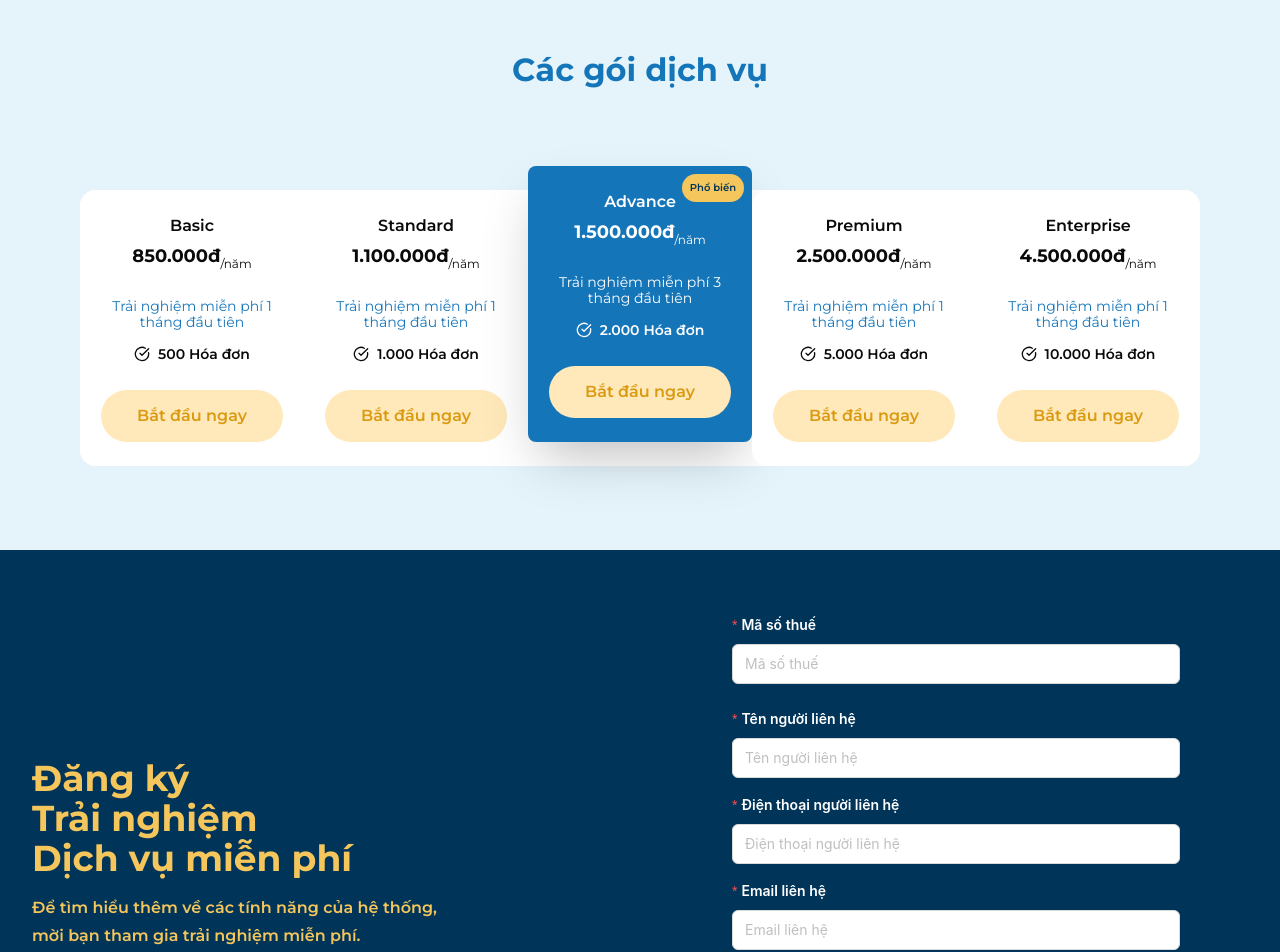
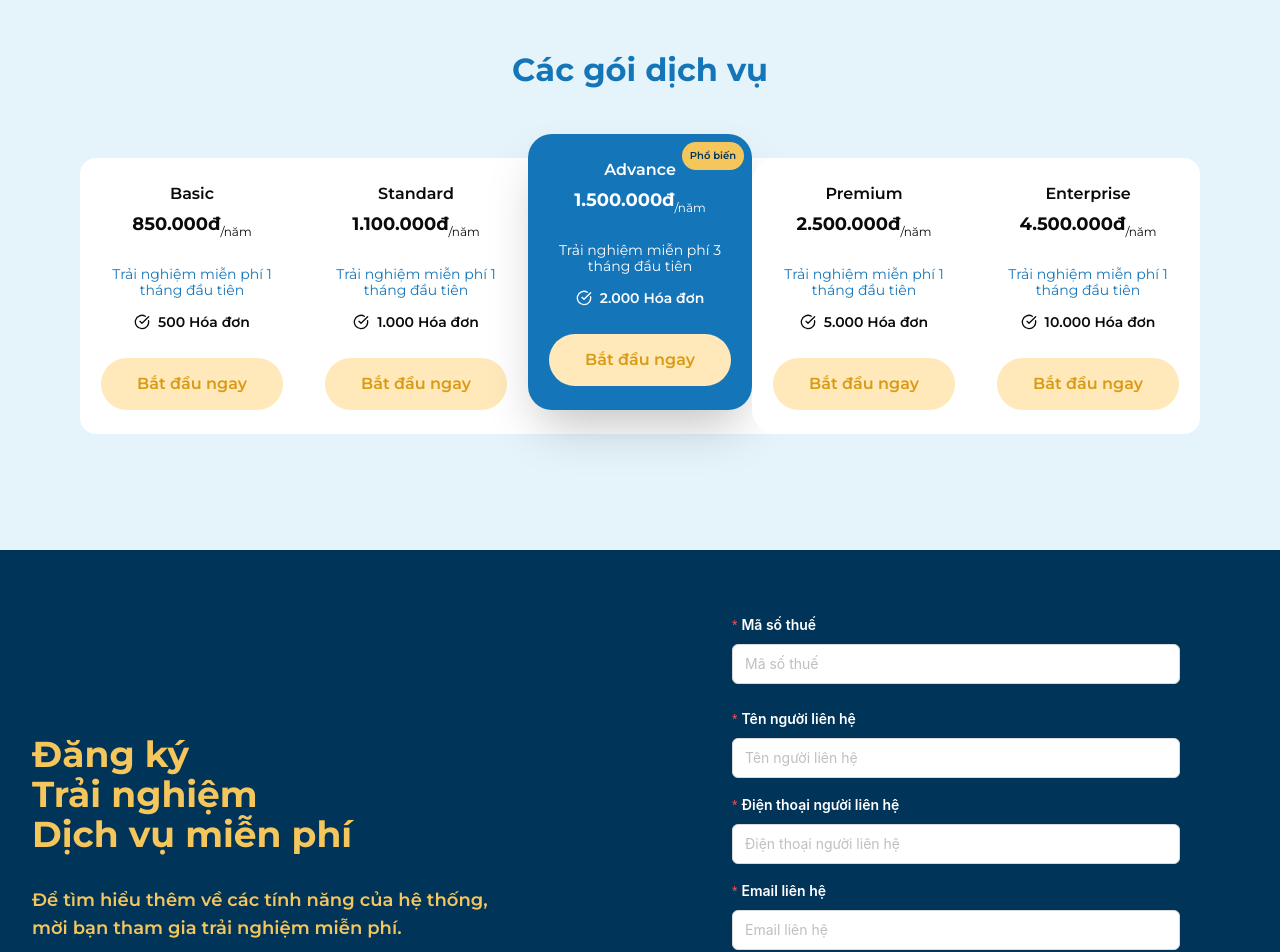
Before and after one commit to huydq7/EVS-Pratek, a Next.js app: page / in a window 1280 px wide. Shown: the part 1500-2452 px from the top of the page. Built offline with nearby package versions, Linux system fonts and the light colour scheme.

Commit message:
fix bug UI

```diff
--- a/components/Footer/footer.tsx
+++ b/components/Footer/footer.tsx
@@ -70,7 +70,7 @@ const CustomFooter: React.FC = () => {
   return (
     <footer className="bg-gray-100 py-8 px-4 sm:px-6 lg:px-8 font-montserrat">
       <div className="max-w-7xl mx-auto">
-        <div className="flex flex-col md:flex-row justify-between items-center mb-8">
+        <div className="flex flex-row justify-between items-center mb-8">
           <Image
             src="/Logo.svg"
             alt="logo"
@@ -118,6 +118,7 @@ export const Footer: React.FC = () => {
   const isMobile = useMediaQuery("(max-width: 640px)");
   const isTablet = useMediaQuery("(min-width: 641px) and (max-width: 1024px)");
   const isSmallMobile = useMediaQuery("(max-width: 433px)");
+
   return (
     <>
       <section className="bg-[#003459] text-brand-secondary-medium py-16 px-4 sm:px-6 lg:px-8 font-montserrat">
@@ -132,9 +133,10 @@ export const Footer: React.FC = () => {
               >
                 {isSmallMobile ? (
                   <>
-                    Đăng ký <br />
-                    Trải nghiệm dịch vụ <br />
-                    <span className="whitespace-nowrap">miễn phí</span>
+                    <span className="block text-2xl">Đăng ký</span>
+                    <span className="block text-lg mt-2">
+                      Trải nghiệm dịch vụ miễn phí
+                    </span>
                   </>
                 ) : isMobile || isTablet ? (
                   "Đăng ký trải nghiệm dịch vụ miễn phí."
@@ -149,7 +151,7 @@ export const Footer: React.FC = () => {
 
               <div
                 className={cn(
-                  "text-xlmb-8 text-brand-secondary-medium font-semibold",
+                  "text-[18px] lg:leading-7 mb-8 text-brand-secondary-medium font-semibold lg:mt-8",
                   (isMobile || isTablet) && "text-[16px] font-normal"
                 )}
               >
@@ -166,7 +168,6 @@ export const Footer: React.FC = () => {
     </>
   );
 };
-
 function getFieldLabel(field: string): string {
   const labels: { [key: string]: string } = {
     taxId: "Mã số thuế",
--- a/components/Heading/Navbar/navbar.tsx
+++ b/components/Heading/Navbar/navbar.tsx
@@ -78,7 +78,7 @@ export const Navbar = () => {
 
           <div className="md:hidden">
             <button onClick={toggleMenu}>
-              <Menu size={24} className="text-brand-primary-veryDark" />
+              <Menu size={24} className="text-brand-primary-veryDark mt-2" />
             </button>
           </div>
         </div>
--- a/components/Service/service.tsx
+++ b/components/Service/service.tsx
@@ -22,10 +22,10 @@ const PricingCard: React.FC<PricingCardProps> = (props) => {
   return (
     <div
       className={cn(
-        "relative bg-white group cursor-pointer px-4 py-6 flex flex-col items-center justify-between rounded-2xl transition-all duration-300",
+        "relative bg-white group cursor-pointer px-4 py-6 flex flex-col items-center justify-between rounded-3xl transition-all duration-300",
         "w-full h-full",
         props.isPopular &&
-          "lg:bg-brand-primary-medium lg:mb-12 lg:rounded-lg lg:text-white shadow-2xl"
+          "lg:bg-brand-primary-medium lg:mb-12 lg:rounded-3xl lg:text-white shadow-2xl"
       )}
     >
       {props.isPopular && (
@@ -121,7 +121,7 @@ export const Service: React.FC = () => {
     >
       <h2
         className={cn(
-          "text-[20px] lg:text-[32px] md:text-[30px] lg:mb-24 font-bold text-brand-primary-medium",
+          "text-[20px] lg:text-[32px] md:text-[30px] lg:mb-16 font-bold text-brand-primary-medium",
           (isMobile || isTablet) && "mb-4"
         )}
       >
```
